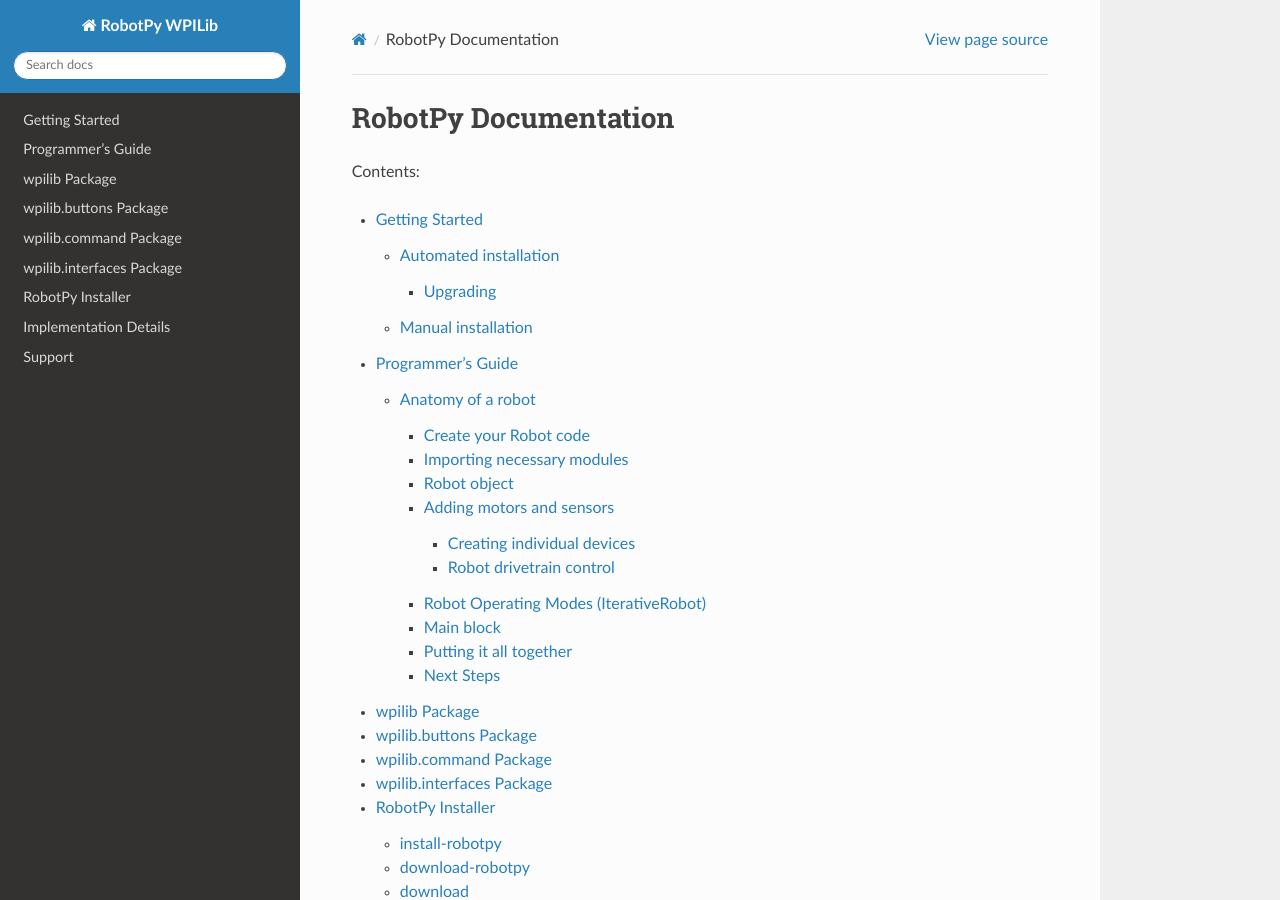
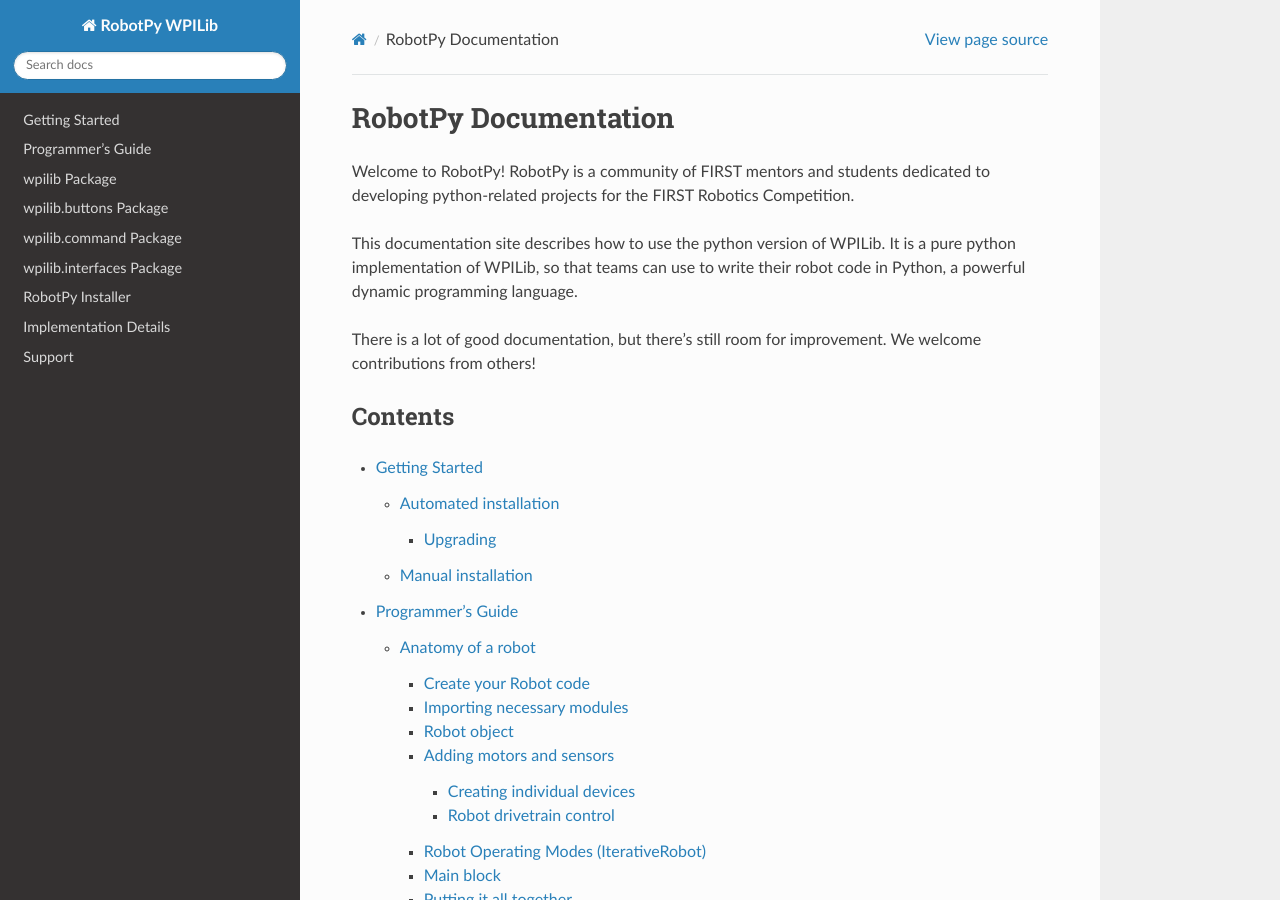
Before and after one commit to robotpy/robotpy-wpilib, a Sphinx documentation site: the page built from docs/index.rst, in a window 1280 px wide and 900 px high. Built offline with Sphinx 7.4.7 and the Read the Docs theme 2.0.0, drawn with Linux system fonts in a browser that asks for light colours; the version number could not be read and is left out.

Commit message:
Update docs

```diff
--- a/docs/getting_started.rst
+++ b/docs/getting_started.rst
@@ -3,6 +3,11 @@
 
 Getting Started
 ===============
+
+.. note:: These instructions tell you how to install RobotPy on your robot. Once you've
+		  got it installed there, check out :ref:`anatomy` to learn how to write robot
+		  code using python and RobotPy.
+
 
 Automated installation
 ----------------------
--- a/docs/guide/anatomy.rst
+++ b/docs/guide/anatomy.rst
@@ -1,3 +1,5 @@
+.. _anatomy:
+
 Anatomy of a robot
 ==================
 
--- a/docs/index.rst
+++ b/docs/index.rst
@@ -6,7 +6,19 @@
 RobotPy Documentation
 =====================
 
-Contents:
+Welcome to RobotPy! RobotPy is a community of FIRST mentors and students
+dedicated to developing python-related projects for the FIRST Robotics
+Competition.
+
+This documentation site describes how to use the python version of WPILib. It
+is a pure python implementation of WPILib, so that teams can use to write their
+robot code in Python, a powerful dynamic programming language.
+
+There is a lot of good documentation, but there's still room for improvement.
+We welcome contributions from others!
+
+Contents
+~~~~~~~~
 
 .. toctree::
    :maxdepth: 4
```
